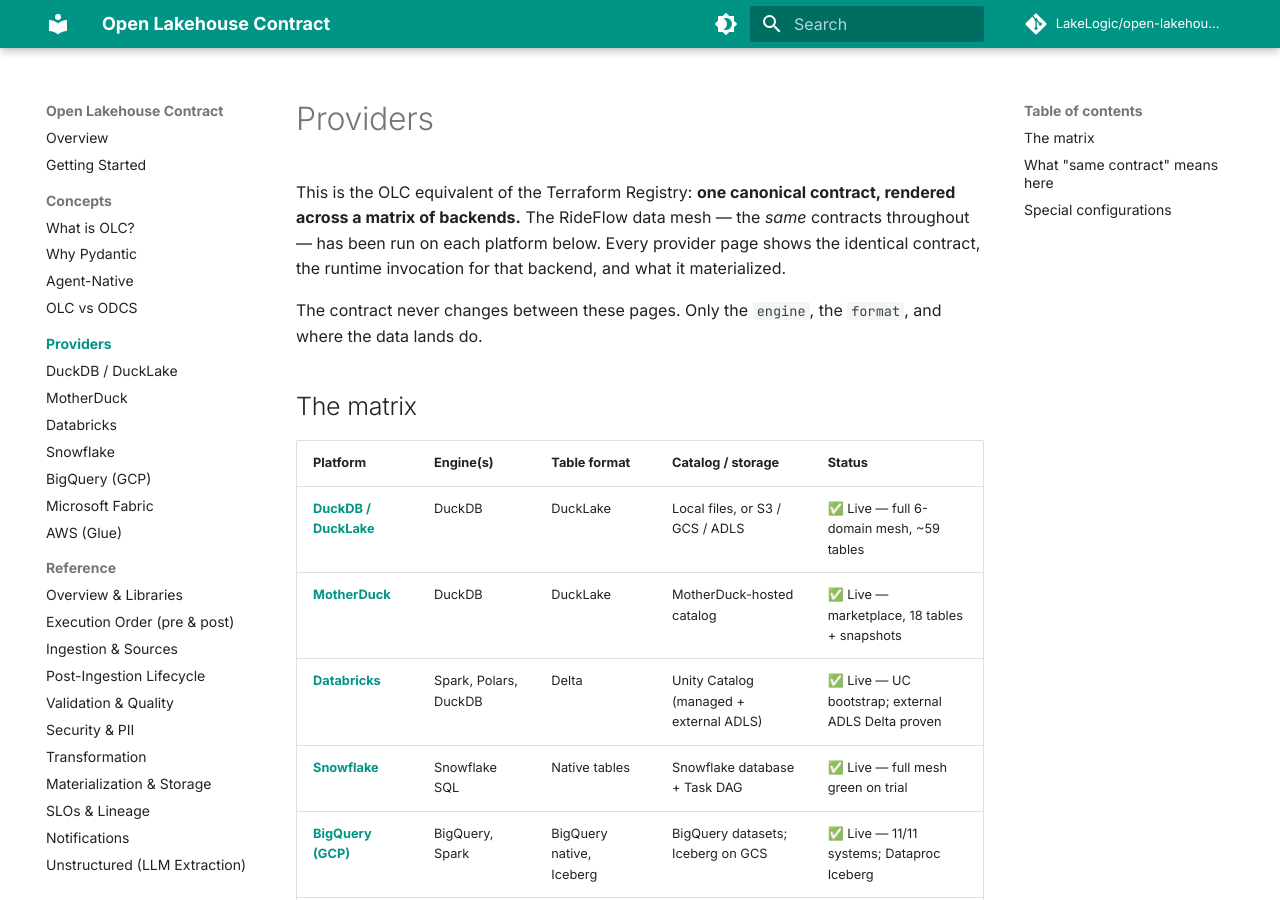
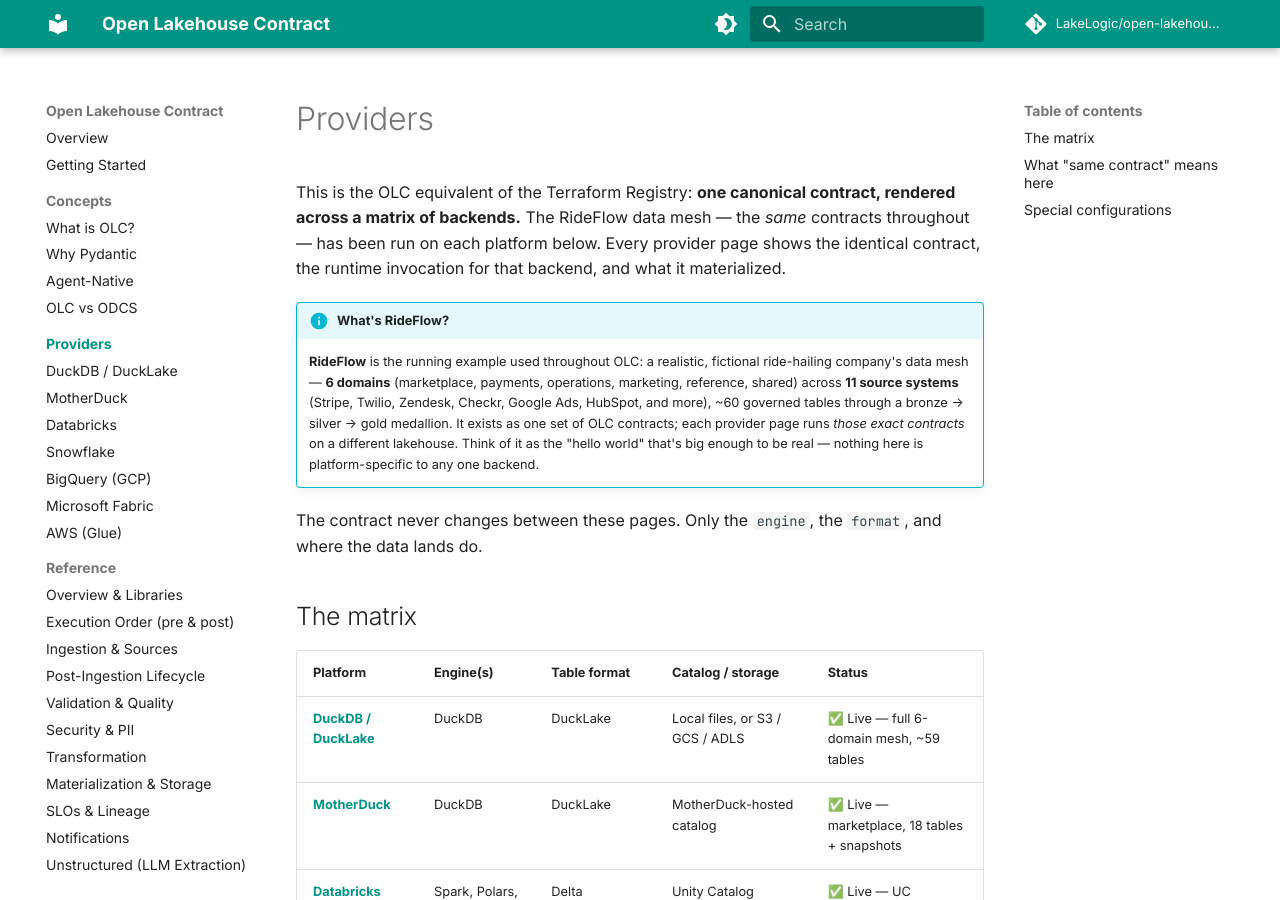
Before and after one commit to LakeLogic/open-lakehouse-contract, an MkDocs documentation site: the page built from docs/providers/index.md, in a window 1280 px wide and 900 px high. Built offline with MkDocs 1.6.1 and Material for MkDocs 9.7.7, drawn with Linux system fonts in a browser that asks for light colours; comment, search, counter and statistics services are not loaded.

Commit message:
docs(providers): define RideFlow on first mention
A first-time OLC reader hitting the Providers page had no idea what 'the RideFlow data
mesh' is. Add a 'What's RideFlow?' callout: a fictional ride-hailing company's data mesh
(6 domains, 11 source systems, ~60 governed tables) used as the running example — each
provider page runs those exact contracts on a different lakehouse.

```diff
--- a/docs/providers/index.md
+++ b/docs/providers/index.md
@@ -1,6 +1,9 @@
 # Providers
 
 This is the OLC equivalent of the Terraform Registry: **one canonical contract, rendered across a matrix of backends.** The RideFlow data mesh — the *same* contracts throughout — has been run on each platform below. Every provider page shows the identical contract, the runtime invocation for that backend, and what it materialized.
+
+!!! info "What's RideFlow?"
+    **RideFlow** is the running example used throughout OLC: a realistic, fictional ride-hailing company's data mesh — **6 domains** (marketplace, payments, operations, marketing, reference, shared) across **11 source systems** (Stripe, Twilio, Zendesk, Checkr, Google Ads, HubSpot, and more), ~60 governed tables through a bronze → silver → gold medallion. It exists as one set of OLC contracts; each provider page runs *those exact contracts* on a different lakehouse. Think of it as the "hello world" that's big enough to be real — nothing here is platform-specific to any one backend.
 
 The contract never changes between these pages. Only the `engine`, the `format`, and where the data lands do.
 
```
